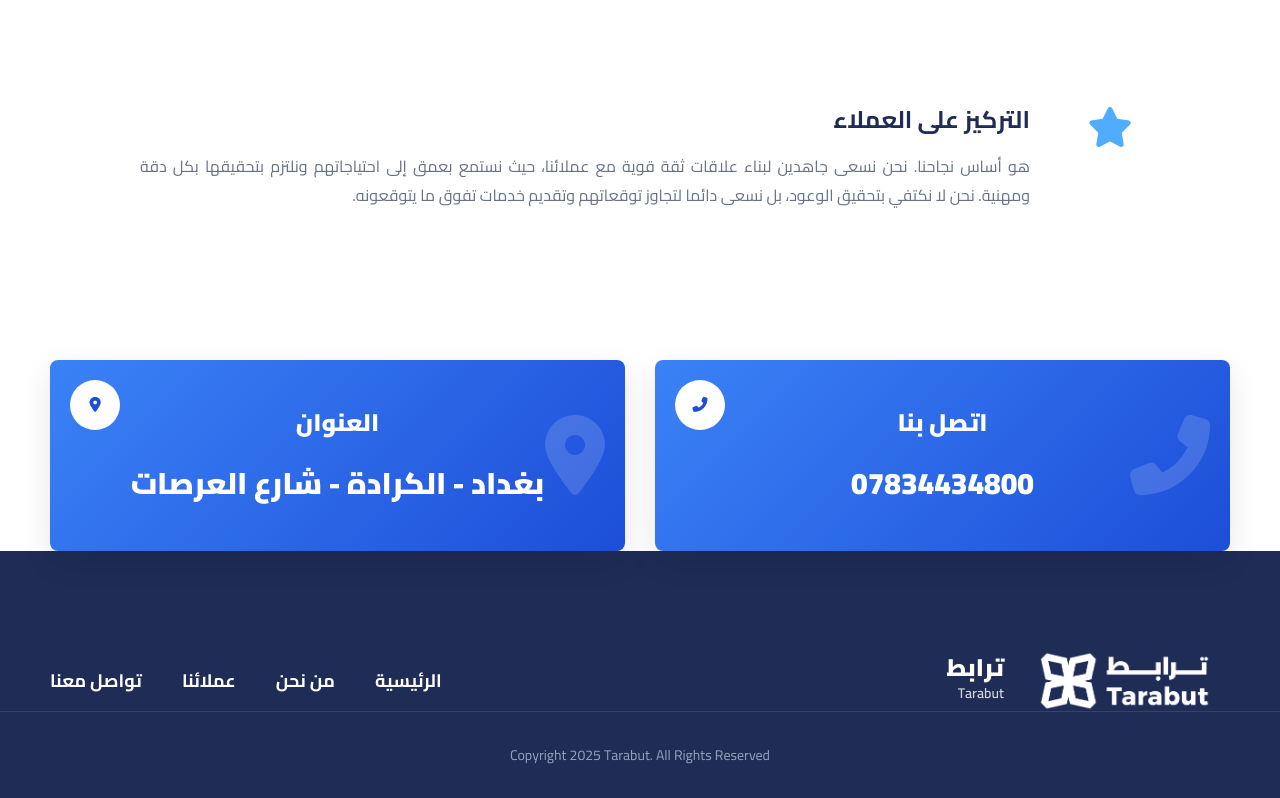
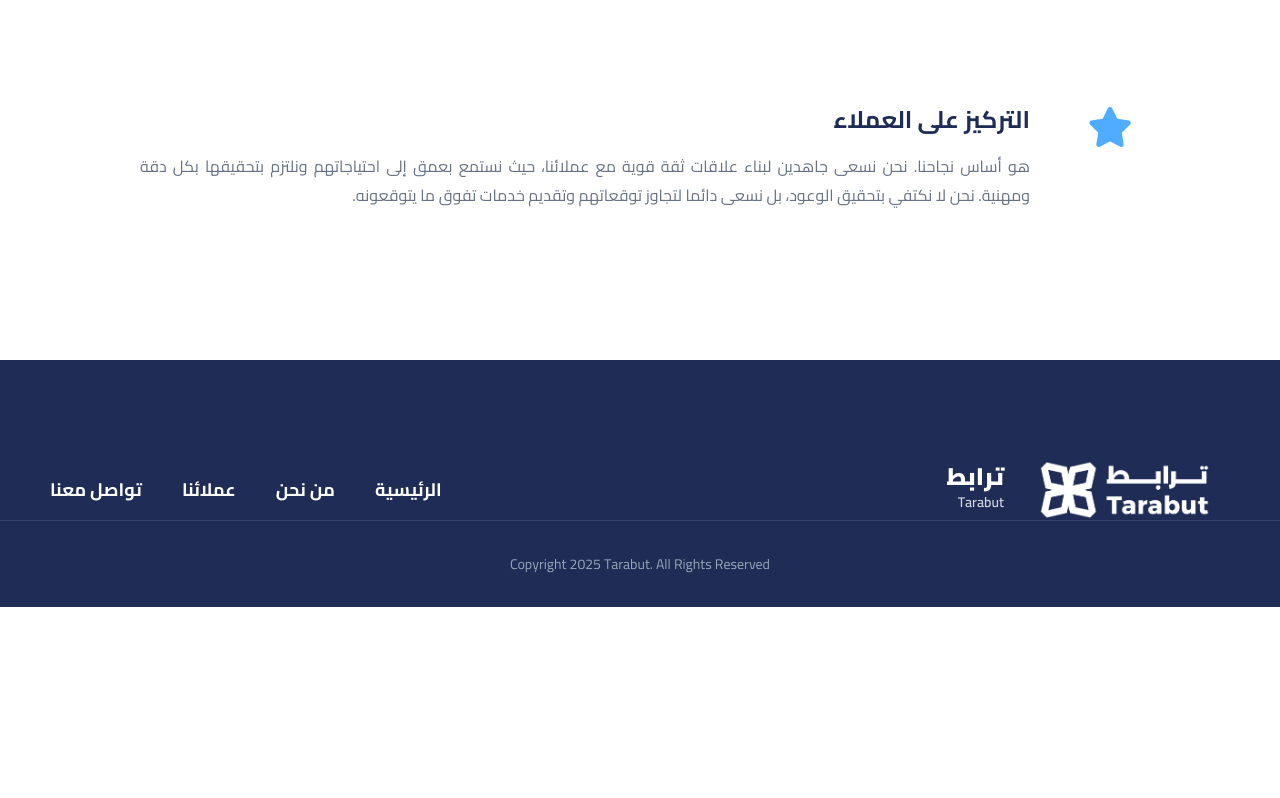
Before and after one commit to HayaALtaie/tarabut-site, a plain HTML site: page about-us.html in a window 1280 px wide. Shown: the part 3057-3855 px from the top of the page. After the commit the page ends 3664 px from the top, so only its background shows below. Drawn offline with Linux system fonts and the light colour scheme.

Commit message:
delete boxes from footer

```diff
--- a/about-us.html
+++ b/about-us.html
@@ -330,31 +330,6 @@
     </section>
 
     <footer class="site-footer">
-      <div class="container footer-cards-container">
-        <div class="footer-card">
-          <i class="fas fa-phone-alt large-icon"></i>
-          <div class="card-info">
-            <h4 data-i18n="footer_call">اتصل بنا</h4>
-            <p data-i18n="contact_number">07834434800</p>
-          </div>
-          <div class="small-icon-circle">
-            <i class="fas fa-phone-alt"></i>
-          </div>
-        </div>
-        <div class="footer-card">
-          <i class="fas fa-map-marker-alt large-icon"></i>
-          <div class="card-info">
-            <h4 data-i18n="footer_address">العنوان</h4>
-            <p data-i18n="footer_address_info">
-              بغداد - الكرادة - شارع العرصات
-            </p>
-          </div>
-          <div class="small-icon-circle">
-            <i class="fas fa-map-marker-alt"></i>
-          </div>
-        </div>
-      </div>
-
       <div class="footer-bottom">
         <div class="container footer-bottom-content">
           <div class="footer-logo">
```
Also changed, not shown: clients.html (+0 -23 lines), contact.html (+0 -23 lines), news.html (+0 -23 lines), services.html (+0 -23 lines).
